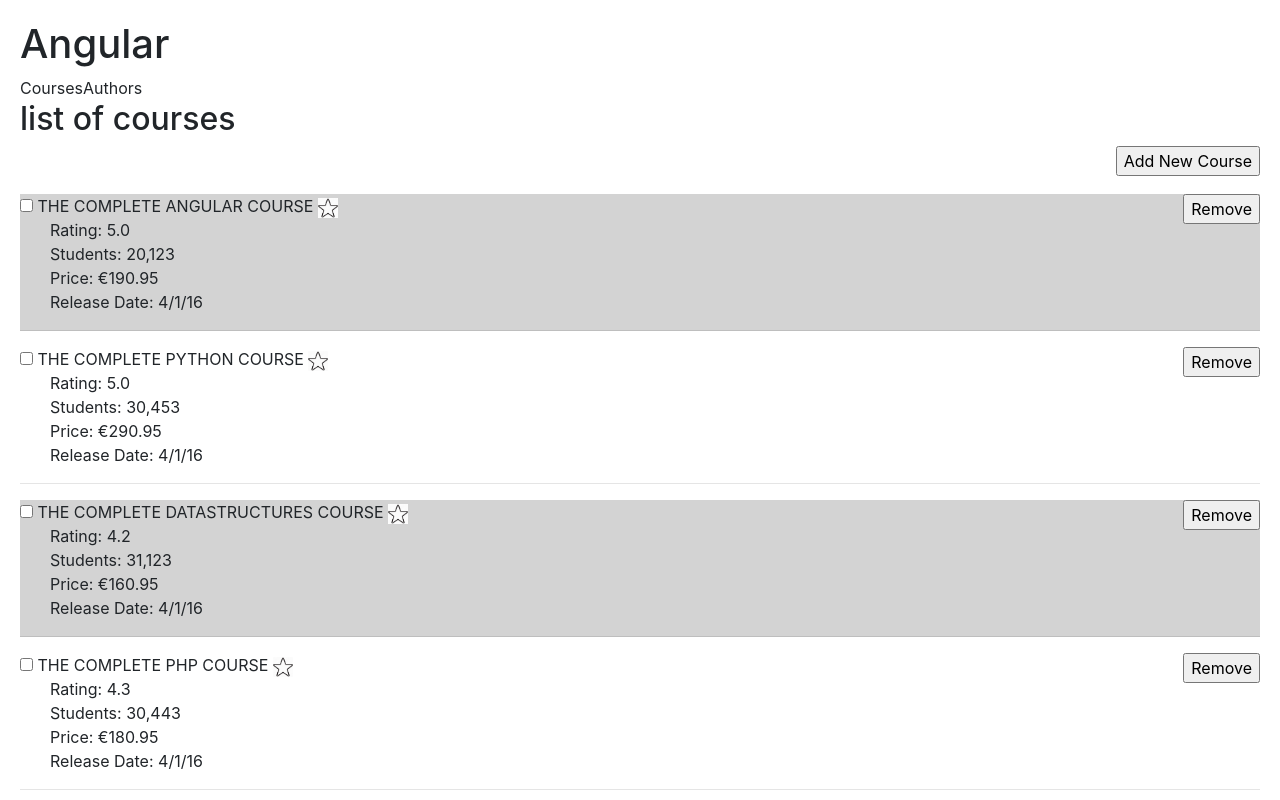
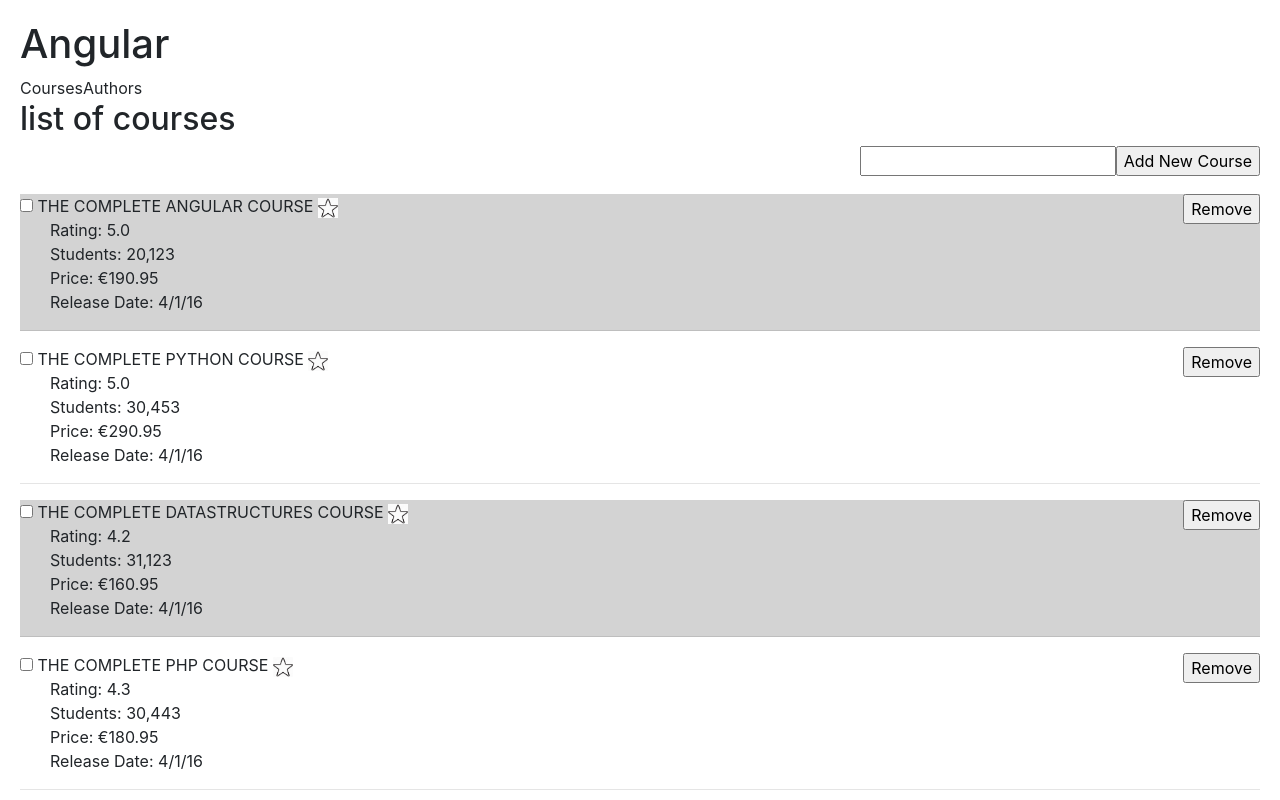
Before and after one commit to brahmajirao/angularPractice, an Angular app: page / in a window 1280 px wide. Shown: the top 800 px of the page. Built offline with nearby package versions, Linux system fonts and the light colour scheme.

Commit message:
custom directive implementation

```diff
--- a/src/app/app.module.ts
+++ b/src/app/app.module.ts
@@ -12,6 +12,7 @@
 import { FavoriteComponent } from './favorite/favorite.component';
 import { CapitalizestrwordsPipe } from './capitalizestrwords.pipe';
 import { PanelComponent } from './panel/panel.component';
+import { InputFormatDirective } from './input-format.directive';
 
 @NgModule({
   declarations: [
@@ -22,7 +23,8 @@
     SummaryPipe,
     FavoriteComponent,
     CapitalizestrwordsPipe,
-    PanelComponent
+    PanelComponent,
+    InputFormatDirective
   ],
   imports: [
     BrowserModule,
--- a/src/app/courses/courses.component.html
+++ b/src/app/courses/courses.component.html
@@ -7,7 +7,7 @@
     display: block;
 }
 </style>
-<h2>{{getTitle()}}</h2><span class="newCourse"><input type="button" name="add_course" value="Add New Course" (click)="addNewCourse()"/></span><br/><br/>
+<h2>{{getTitle()}}</h2><span class="newCourse"><input type="text" appInputFormat/><input type="button" name="add_course" value="Add New Course" (click)="addNewCourse()"/></span><br/><br/>
     <div style="display:block" *ngFor="let course of courses; index as i; even as isEven" [class.grey]="isEven">
         <input type="checkbox" name="course_{{i}}"/> {{course.title | uppercase }}
         <app-favorite [isFavorite] = "course.isFavorite" (change)="onFavoriteChanged($event)"> </app-favorite><input type="button" name="remove" value="Remove" (click)="removeCourse(course)" style="float: right"/>
--- /dev/null
+++ b/src/app/input-format.directive.ts
@@ -0,0 +1,15 @@
+import { Directive, HostListener, ElementRef } from '@angular/core';
+
+@Directive({
+  selector: '[appInputFormat]'
+})
+export class InputFormatDirective {
+
+  constructor(private el: ElementRef){}
+
+  @HostListener('blur') onBlur() {
+    let value: string = this.el.nativeElement.value;
+    this.el.nativeElement.value = value.toLowerCase()
+  }
+
+}
```
Also changed, not shown: 1 other file (tests, documents, lock files or other folders).
